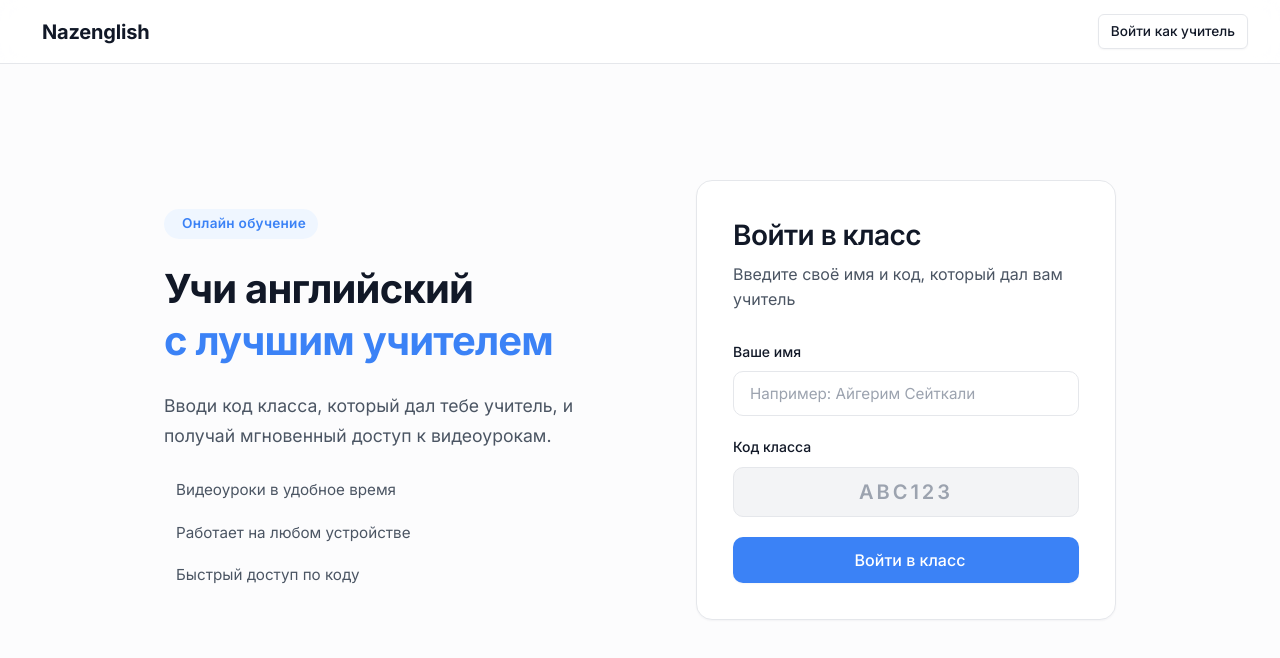
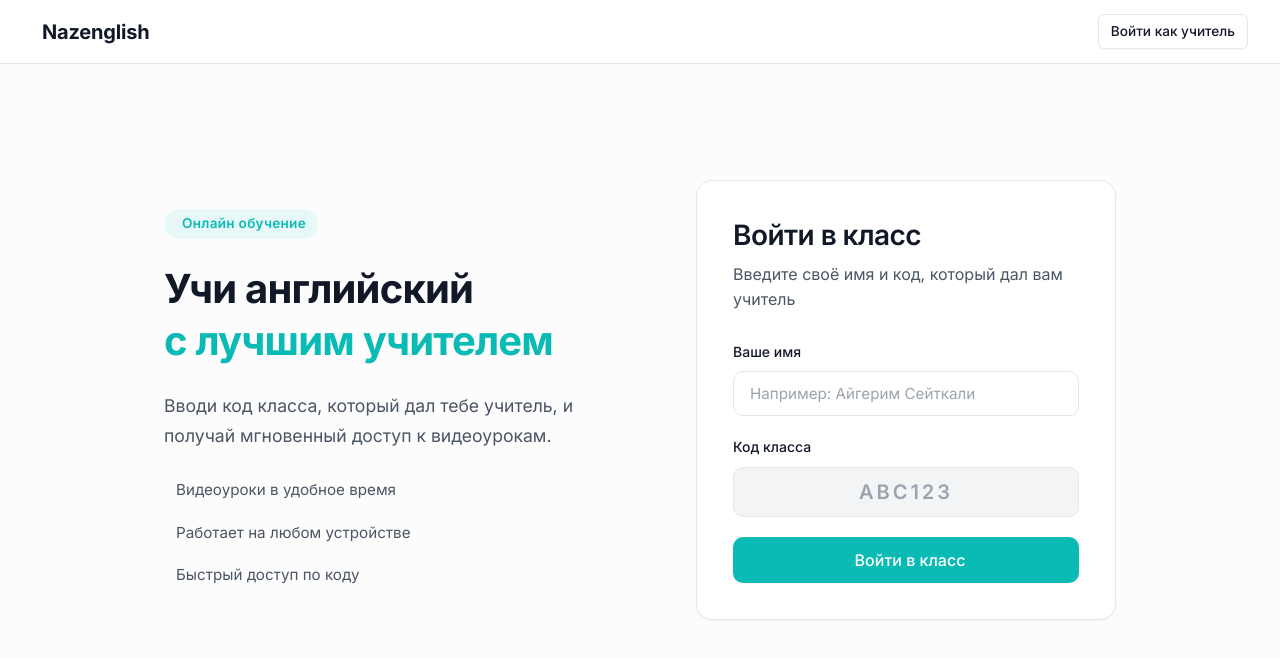
Before and after one commit to axmetrx/nazenglish, a React (Vite) app in the folder frontend/: page / in a window 1280 px wide. Shown: the top 658 px of the page. Built offline with nearby package versions, Linux system fonts and the light colour scheme; no server answers; some icons are missing.

Commit message:
Change main accent color to Tiffany Blue

```diff
--- a/frontend/src/index.css
+++ b/frontend/src/index.css
@@ -14,10 +14,10 @@
   --text-secondary: #4b5563;
   --text-muted: #9ca3af;
 
-  /* Sophisticated Accent (Deep Indigo/Slate) */
-  --accent: #3b82f6;
-  --accent-hover: #2563eb;
-  --accent-light: #eff6ff;
+  /* Sophisticated Accent (Tiffany Blue) */
+  --accent: #0ABAB5;
+  --accent-hover: #089E9A;
+  --accent-light: #E8F8F8;
 
   --success: #059669;
   --success-light: #d1fae5;
```
